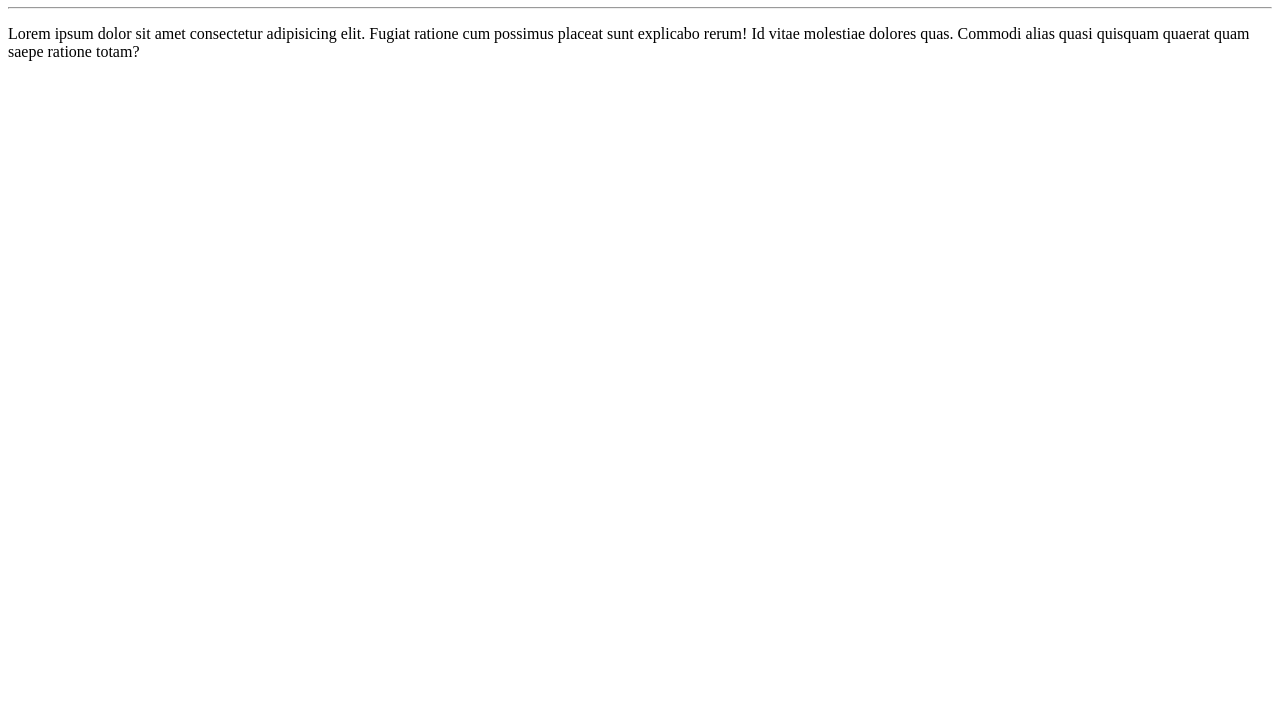
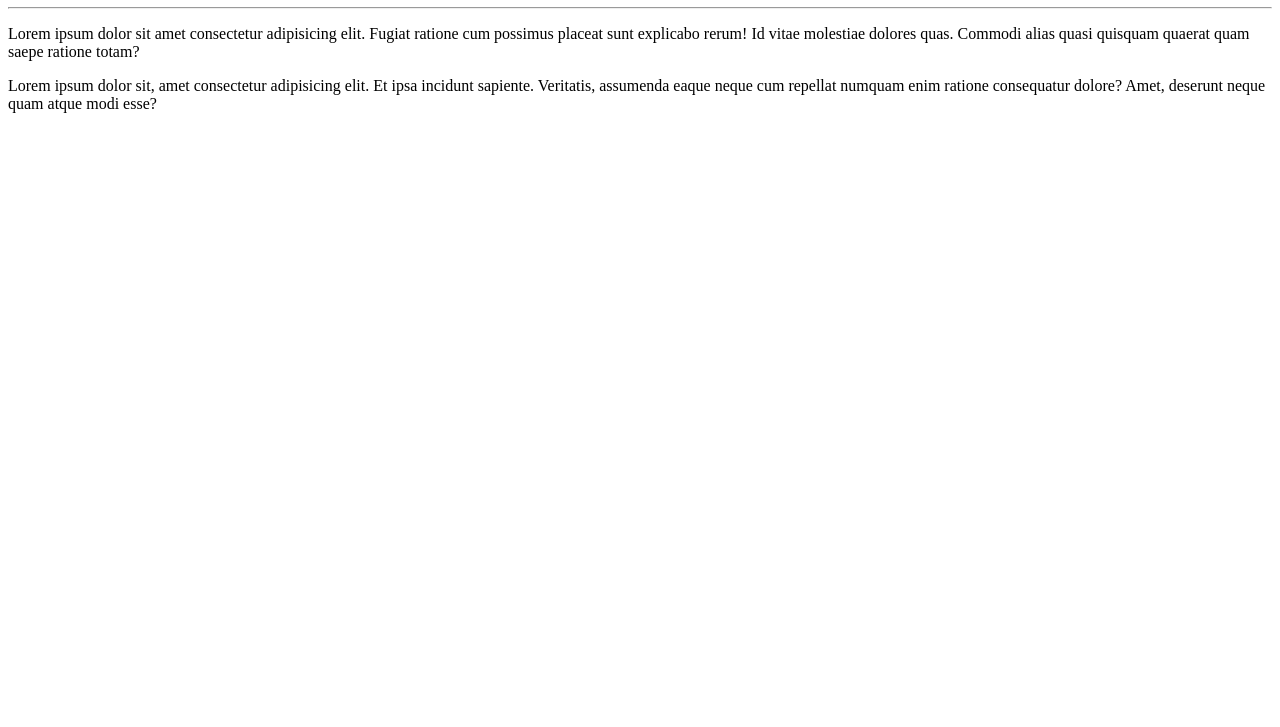
Before and after one commit to nathaliafroz/hello-world, a plain HTML site: page site-exemplo/index.html in a window 1280 px wide. Shown: the part 73-800 px from the top of the page. Drawn offline with Linux system fonts and the light colour scheme.

Commit message:
adicionei outra paragrafo

```diff
--- a/site-exemplo/index.html
+++ b/site-exemplo/index.html
@@ -10,5 +10,6 @@
     <h1>Olá, Mundo</h1>
     <hr>
     <p>Lorem ipsum dolor sit amet consectetur adipisicing elit. Fugiat ratione cum possimus placeat sunt explicabo rerum! Id vitae molestiae dolores quas. Commodi alias quasi quisquam quaerat quam saepe ratione totam?</p>
+    <p>Lorem ipsum dolor sit, amet consectetur adipisicing elit. Et ipsa incidunt sapiente. Veritatis, assumenda eaque neque cum repellat numquam enim ratione consequatur dolore? Amet, deserunt neque quam atque modi esse?</p>
 </body>
 </html>
```
